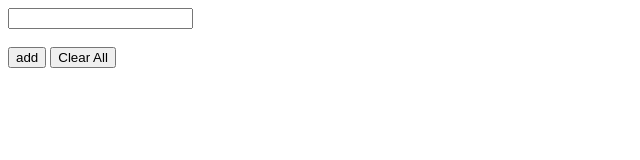
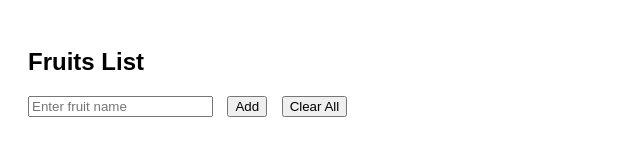
Before and after one commit to Rayyandeveloper/chart, a plain HTML site: page index.html in a window 1280 px wide. Shown: the whole page, without its empty margins (0-640 px from the left). Drawn offline with Linux system fonts and the light colour scheme.

Commit message:
Update index.html

```diff
--- a/index.html
+++ b/index.html
@@ -1,18 +1,24 @@
 <!DOCTYPE html>
-<html lang="en">
+<html>
 <head>
-    <meta charset="UTF-8">
-    <meta name="viewport" content="width=device-width, initial-scale=1.0">
-    <title>Document</title>
+  <title>Fruits List with Edit & Delete</title>
+  <style>
+    body { font-family: Arial, sans-serif; padding: 20px; }
+    .fruit-item { margin-bottom: 8px; }
+    button { margin-left: 10px; }
+  </style>
 </head>
 <body>
-    <input type="text" id="value">
-    <br><br>
-    <button onClick="add()" id="add">add</button>
-    <button onClick="clear()" id="clear">Clear All</button>
-    <ul id="ul">
 
-    </ul>
-    <script src="app.js"></script>
+  <h2>Fruits List</h2>
+
+  <input type="text" id="value" placeholder="Enter fruit name" />
+  <button onclick="add()">Add</button>
+  <button id="clear">Clear All</button>
+
+  <ul id="ul"></ul>
+
+  <script src="app.js"></script>
+
 </body>
 </html>
```
